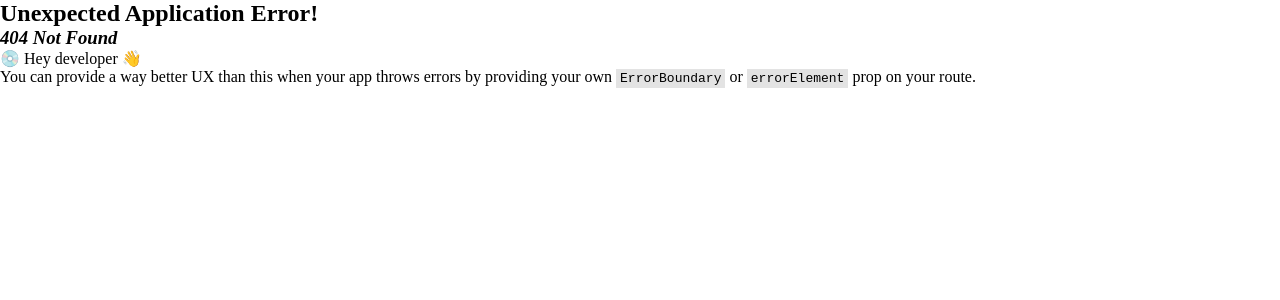
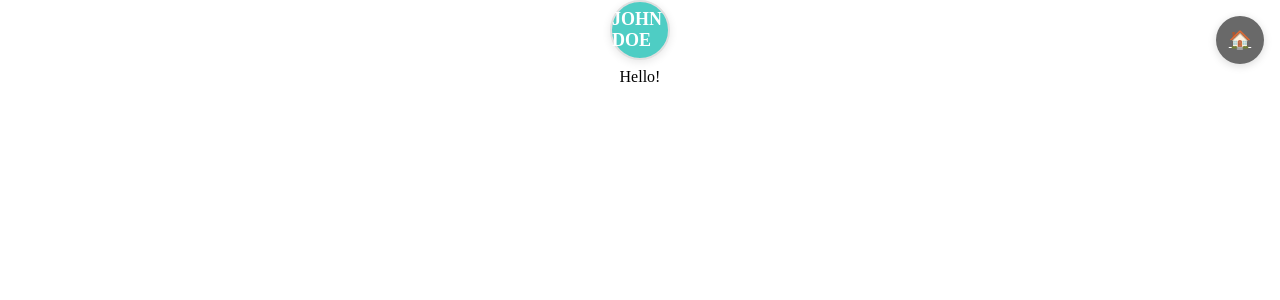
Before and after one commit to miinhho/react-design-pattern, a React (Vite) app: page /hoc in a window 1280 px wide. Before the commit this address had no page. Shown: the top 300 px of the page. Built offline with nearby package versions, Linux system fonts and the light colour scheme.

Commit message:
add HOC pattern

```diff
--- a/src/components/data_provider/Navbar.tsx
+++ b/src/components/data_provider/Navbar.tsx
@@ -3,13 +3,13 @@ import { useTheme } from "./useTheme";
 
 const containerStyles = css`
   display: flex;
-  justifyItems: center;
-  alignItems: center;
+  justify-items: center;
+  align-items: center;
   padding: 10px;
 `
 
 const buttonStyles = css`
-  marginLeft: 10px;
+  margin-left: 10px;
 `
 
 const Navbar = () => {
@@ -23,12 +23,12 @@ const Navbar = () => {
     <>
       <div css={css`
         ${containerStyles}
-        backgroundColor: ${theme === "dark" ? "#333" : "#f0f0f0"};
+        background-color: ${theme === "dark" ? "#333" : "#f0f0f0"};
       `}
       >
-        <h1 css={{
-          color: theme === "dark" ? "#fff" : "#000"
-        }}>
+        <h1 css={css`
+          color: ${theme === "dark" ? "#fff" : "#000"};
+        `}>
           Hello Navbar
         </h1>
       </div>
--- /dev/null
+++ b/src/components/hoc/Avatar.tsx
@@ -0,0 +1,42 @@
+import { css } from "@emotion/react";
+
+export interface AvatarProps {
+  name: string;
+  description: string;
+}
+
+const containerStyles = css`
+  display: flex;
+  flex-direction: column;
+  align-items: center;
+  gap: 8px;
+`
+
+const nameStyles = css`
+  width: 60px;
+  height: 60px;
+  border-radius: 50%;
+  background-color: #4ECDC4;
+  display: flex;
+  align-items: center;
+  justify-content: center;
+  font-weight: bold;
+  font-size: 18px;
+  color: white;
+  text-transform: uppercase;
+  border: 2px solid #e0e0e0;
+  box-shadow: 0 2px 8px rgba(0, 0, 0, 0.1);
+`
+
+const Avatar = ({ name, description }: AvatarProps) => {
+  return (
+    <div css={containerStyles}>
+      <div css={nameStyles}>
+        {name}
+      </div>
+      <p>{description}</p>
+    </div>
+  )
+}
+
+export default Avatar
--- /dev/null
+++ b/src/components/hoc/DefaultAvatar.tsx
@@ -0,0 +1,18 @@
+import Avatar, { type AvatarProps } from "./Avatar";
+
+interface DefaultAvatarProps {
+  name: string;
+}
+
+const defaultAvatar = (Component: React.ComponentType<AvatarProps>) => {
+  return ({ name }: DefaultAvatarProps) => (
+    <Component
+      description="Hello!"
+      name={name}
+    />
+  )
+}
+
+const DefaultAvatar = defaultAvatar(Avatar);
+
+export default DefaultAvatar
--- /dev/null
+++ b/src/components/hoc/JohnDoe.tsx
@@ -0,0 +1,9 @@
+import DefaultAvatar from "./DefaultAvatar"
+
+const JohnDoe = () => {
+  return (
+    <DefaultAvatar name="John Doe" />
+  )
+}
+
+export default JohnDoe
--- a/src/routes/index.tsx
+++ b/src/routes/index.tsx
@@ -3,6 +3,7 @@ import App from "../App";
 import ContainerPresentation from "../components/container_presentation/TodoListContainer";
 import CompositionHook from "../components/custom_hooks/TodoListContainer";
 import Header from "../components/data_provider/Header";
+import JohnDoe from "../components/hoc/JohnDoe";
 import LoginForm from "../components/state_reducer/LoginForm";
 import HomeWrapper from "../HomeWrapper";
 
@@ -26,6 +27,10 @@ const router = createBrowserRouter([
   {
     path: "/data-provider",
     Component: HomeWrapper(<Header />),
+  },
+  {
+    path: "/hoc",
+    Component: HomeWrapper(<JohnDoe />),
   }
 ]);
 
```
Also changed, not shown: src/components/hoc/README.md (added).
